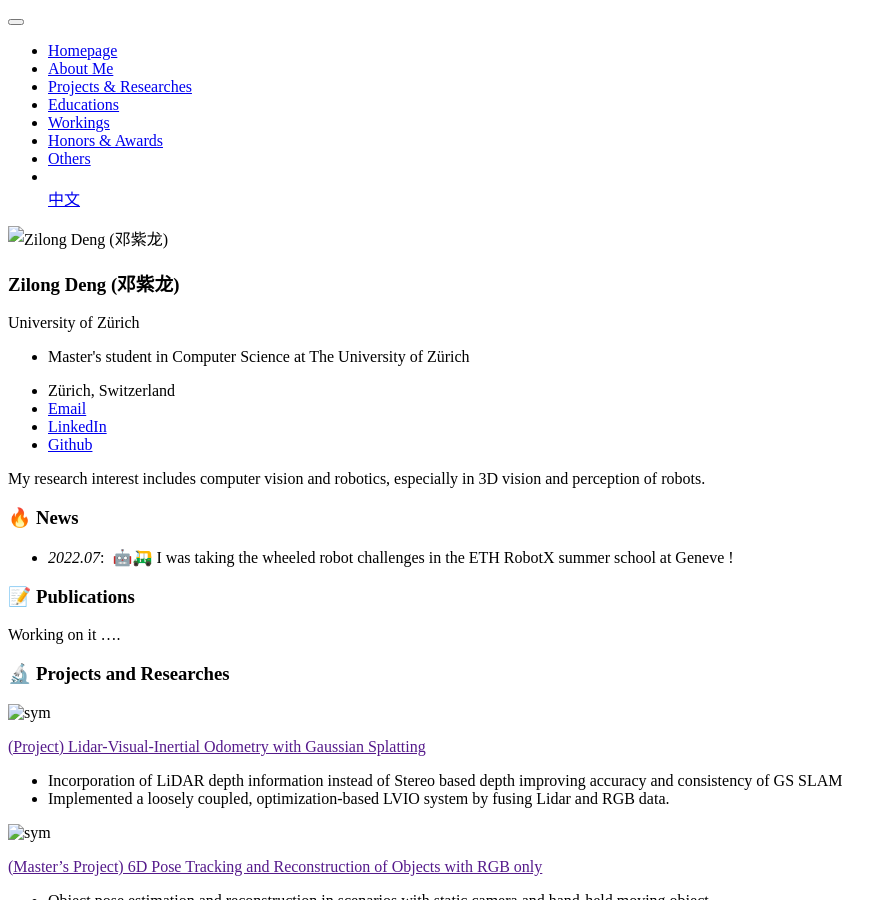
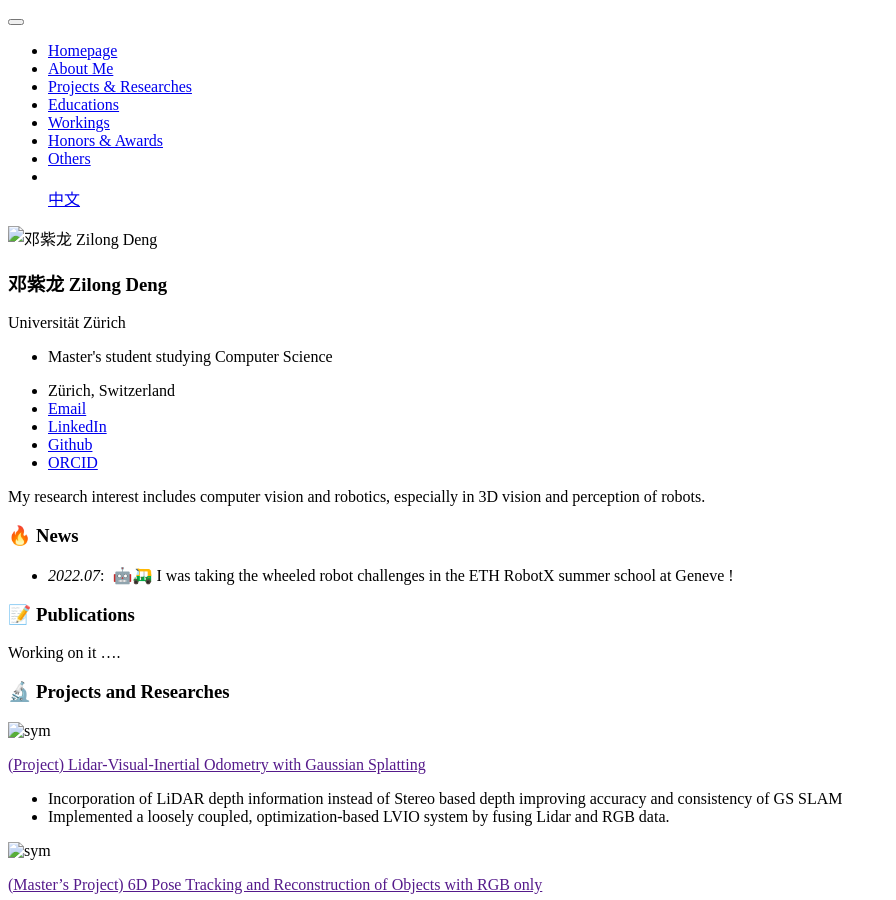
Before and after one commit to Dzl666/Dzl666.github.io, a Jekyll site: the page built from _pages/en/about_en.md, in a window 1280 px wide and 900 px high. Shown: the whole window, without its empty margins (0-896 px from the left). Built offline with Jekyll 4.4.1, drawn with Linux system fonts in a browser that asks for light colours.

Commit message:
little update

```diff
--- a/_config.yml
+++ b/_config.yml
@@ -10,7 +10,7 @@ baseurl: "" # 根路径，如果有子路径，设置为对应的路径
 
 # Site Settings
 title                    : "Zilong Deng"
-description              : "Master's student in Computer Science at The University of Zürich"
+description              : "Master's student studying Computer Science"
 repository               : "Dzl666/Dzl666.github.io"
 google_scholar_stats_use_cdn : false
 
@@ -24,9 +24,9 @@ baidu_site_verification  :  # get baidu_site_verification from https://ziyuan.ba
 
 # Site Author
 author:
-  name             : "Zilong Deng (邓紫龙)"
+  name             : "邓紫龙 Zilong Deng "
   avatar           : "images/android-chrome-512x512.png"
-  bio              : "University of Zürich"
+  bio              : "Universität Zürich"
   location         : "Zürich, Switzerland"
   employer         :
   pubmed           :
@@ -48,7 +48,7 @@ author:
   lastfm           :
   linkedin         : "zilong-deng-aa7747283"
   dblp             : # e.g., "https://dblp.org/pid/xx/xxxx.html"
-  orcid            : # e.g., "https://orcid.org/xxxx"
+  orcid            : "https://orcid.org/0000-0001-6820-5377"
   pinterest        :
   soundcloud       :
   stackoverflow    : # http://stackoverflow.com/users/123456/username
--- a/_pages/en/about_en.md
+++ b/_pages/en/about_en.md
@@ -7,9 +7,9 @@ lang: "en"
 ---
 
 {% if site.google_scholar_stats_use_cdn %}
-{% assign gsDataBaseUrl = "https://cdn.jsdelivr.net/gh/" | append: site.repository | append: "@" %}
+{% assign gsDataBaseUrl = "<https://cdn.jsdelivr.net/gh/>" | append: site.repository | append: "@" %}
 {% else %}
-{% assign gsDataBaseUrl = "https://raw.githubusercontent.com/" | append: site.repository | append: "/" %}
+{% assign gsDataBaseUrl = "<https://raw.githubusercontent.com/>" | append: site.repository | append: "/" %}
 {% endif %}
 {% assign url = gsDataBaseUrl | append: "google-scholar-stats/gs_data_shieldsio.json" %}
 
```
Also changed, not shown: _pages/about_zh.md (+1 -1 lines), _includes/masthead.html (line endings or trailing spaces).
